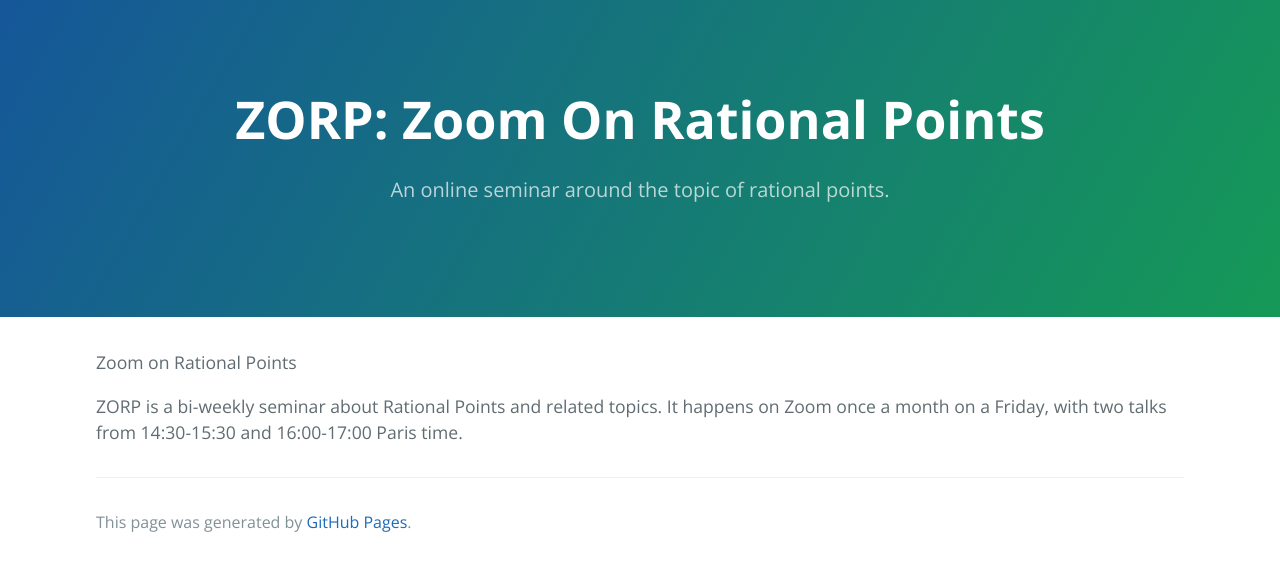
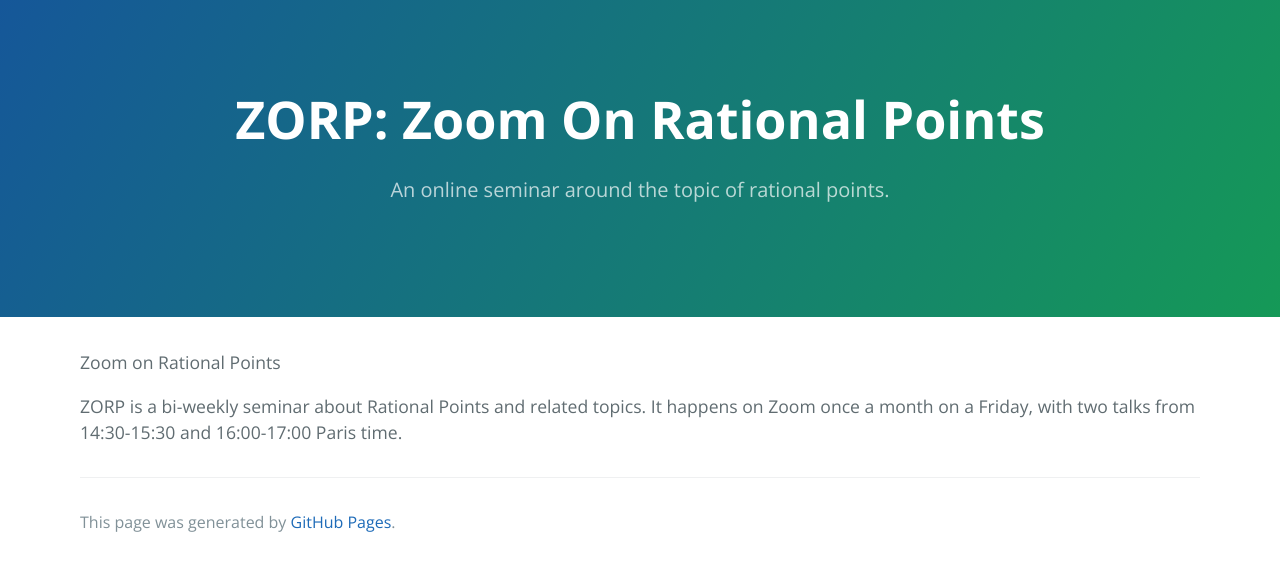
Before and after one commit to zoom-on-rational-points/zoom-on-rational-points.github.io, a Jekyll site: the page built from about.md, in a window 1280 px wide. Shown: the top 571 px of the page. Built offline with Jekyll 4.4.1, drawn with Linux system fonts in a browser that asks for light colours; our own code applies the rules of GitHub Pages for plain Markdown files.

Commit message:
Update jekyll-theme-cayman.scss

```diff
--- a/_sass/jekyll-theme-cayman.scss
+++ b/_sass/jekyll-theme-cayman.scss
@@ -169,7 +169,7 @@
 
   @include large {
     max-width: 100%;
-    padding: 2rem 6rem;
+    padding: 2rem 5rem;
     margin: 0 auto;
     font-size: 1.1rem;
   }
@@ -212,6 +212,15 @@
     margin-top: 2rem;
     margin-bottom: 1rem;
     font-weight: normal;
+    color: $section-headings-color;
+  }
+
+  h7 {
+    margin-top: 2rem;
+    text-align: center;
+    margin-bottom: 1rem;
+    font-weight: normal;
+
     color: $section-headings-color;
   }
 
```
